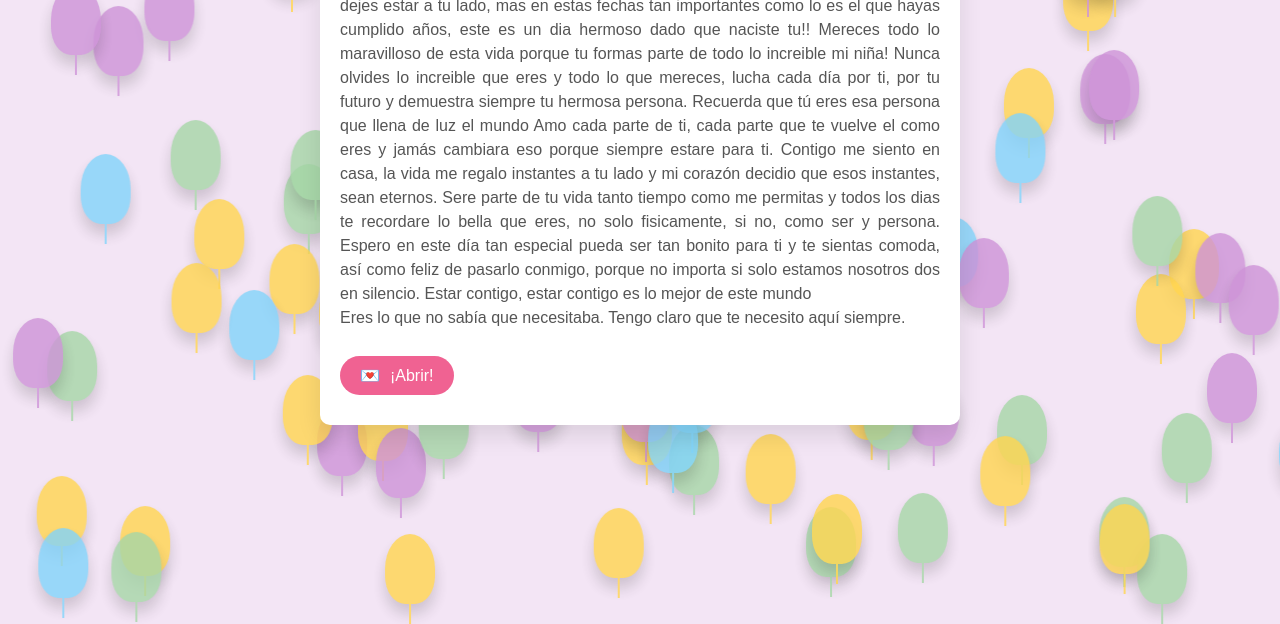
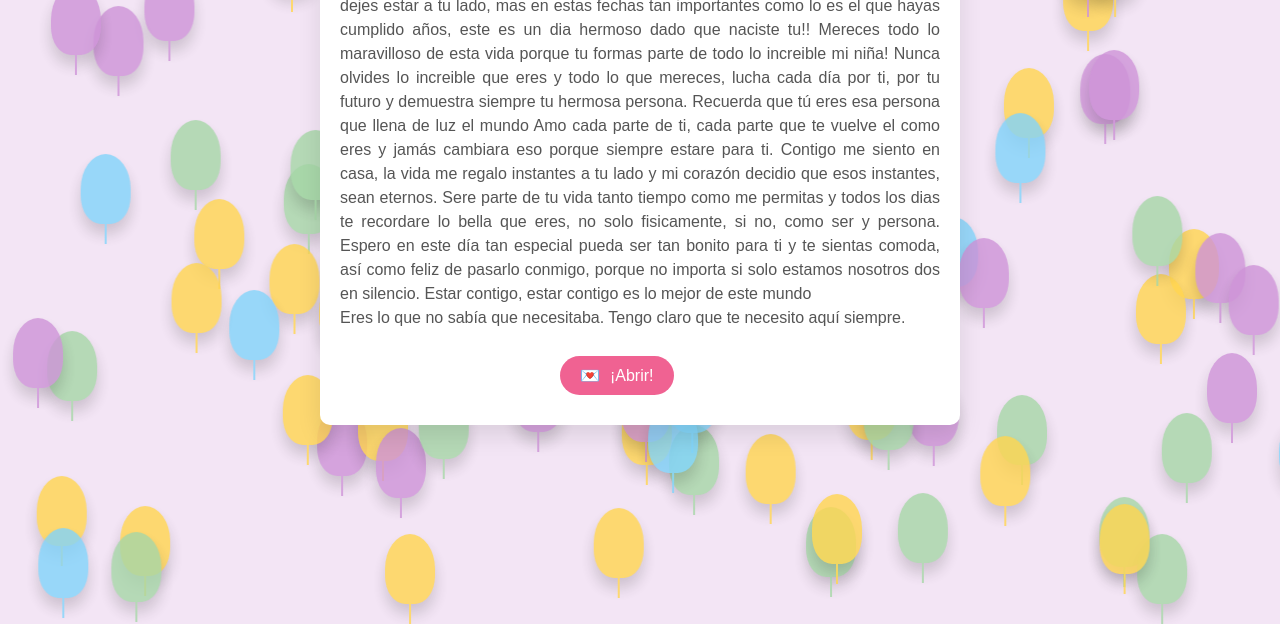
Before and after one commit to ArthurHack4u/ProjectPortfolio, a plain HTML site: page Portfolio/index.html in a window 1280 px wide. Shown: the part 241-865 px from the top of the page. Drawn offline with Linux system fonts and the light colour scheme.

Commit message:
Update index.html

```diff
--- a/Portfolio/index.html
+++ b/Portfolio/index.html
@@ -95,6 +95,7 @@
             cursor: pointer;
             transition: background 0.3s;
             animation: bounce 1s infinite alternate;
+            margin-left: 220px;
         }
 
         .button:hover {
```
